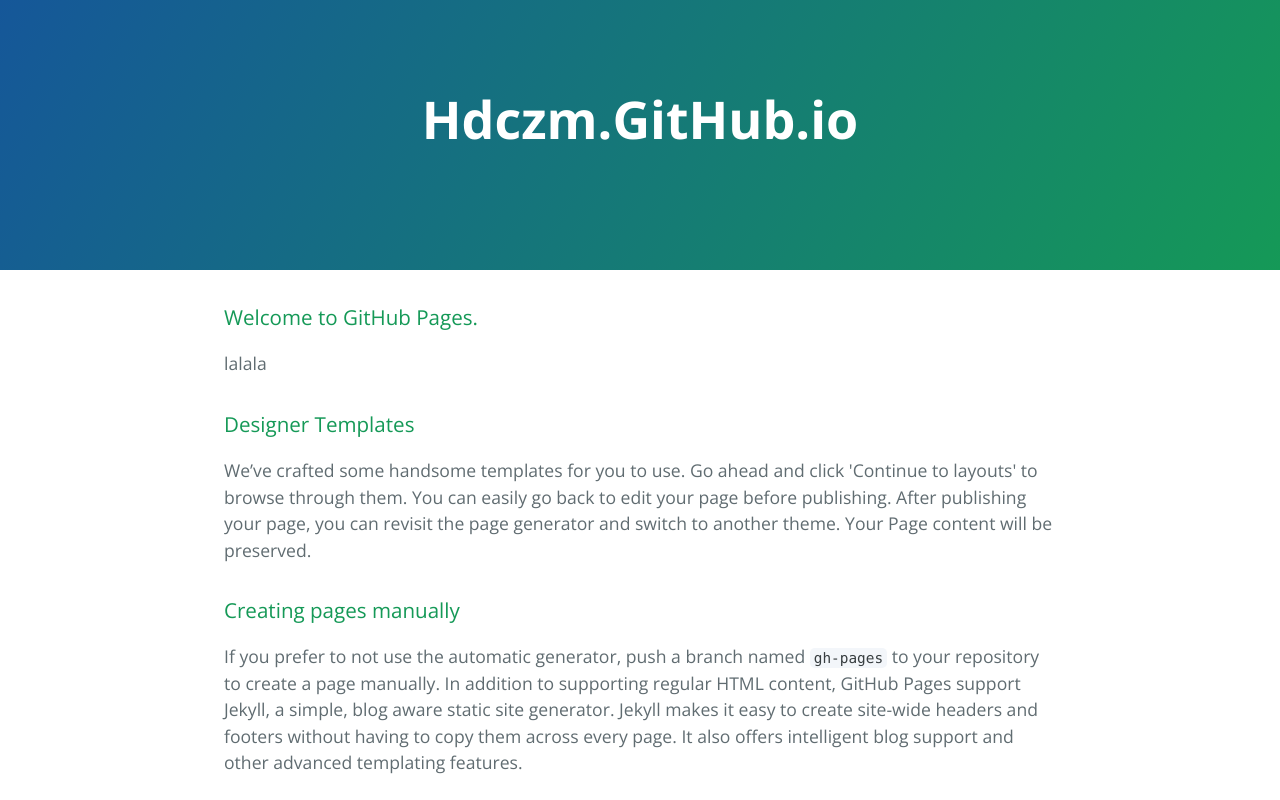
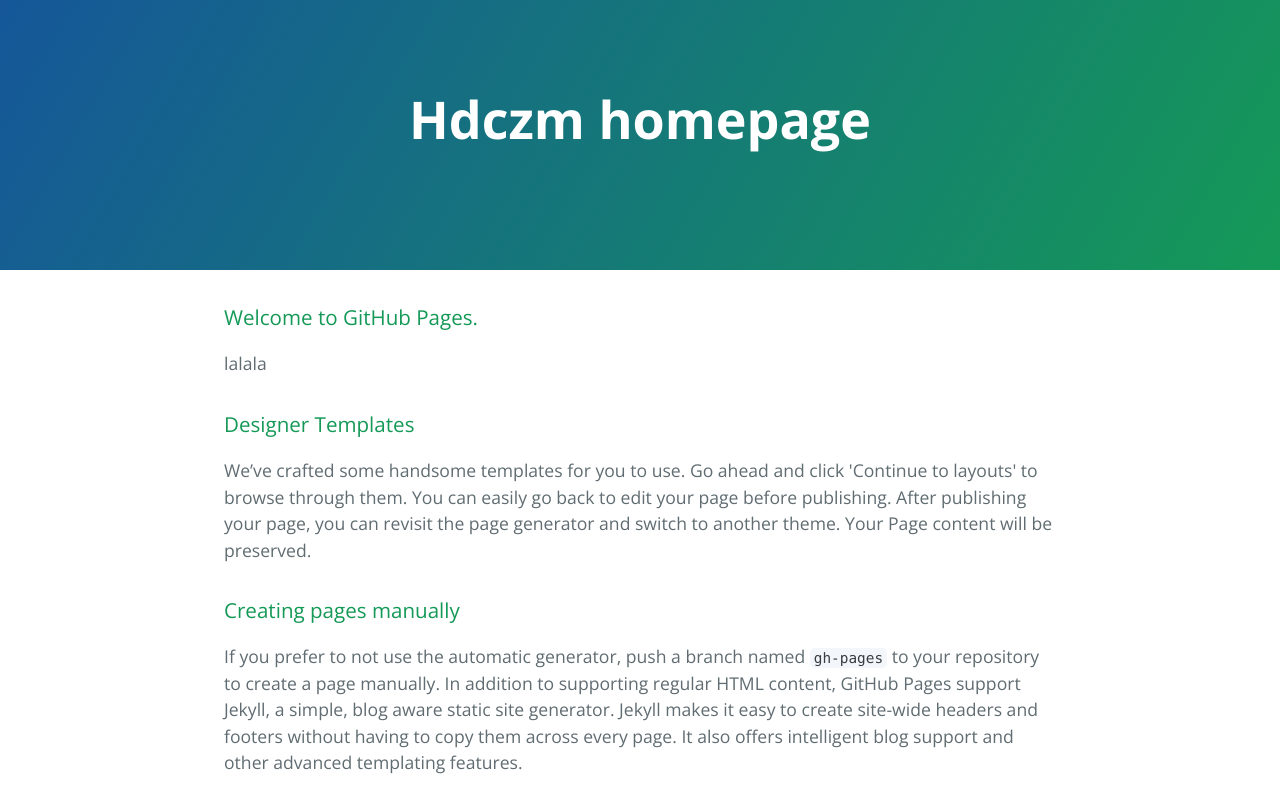
Before and after one commit to hdczm/hdczm.github.io, a plain HTML site: page index.html in a window 1280 px wide. Shown: the top 800 px of the page. Drawn offline with nearby package versions, Linux system fonts and the light colour scheme.

Commit message:
Update index.html

```diff
--- a/index.html
+++ b/index.html
@@ -11,7 +11,7 @@
   </head>
   <body>
     <section class="page-header">
-      <h1 class="project-name">Hdczm.GitHub.io</h1>
+      <h1 class="project-name">Hdczm homepage</h1>
       <h2 class="project-tagline"></h2>
     </section>
 
```
